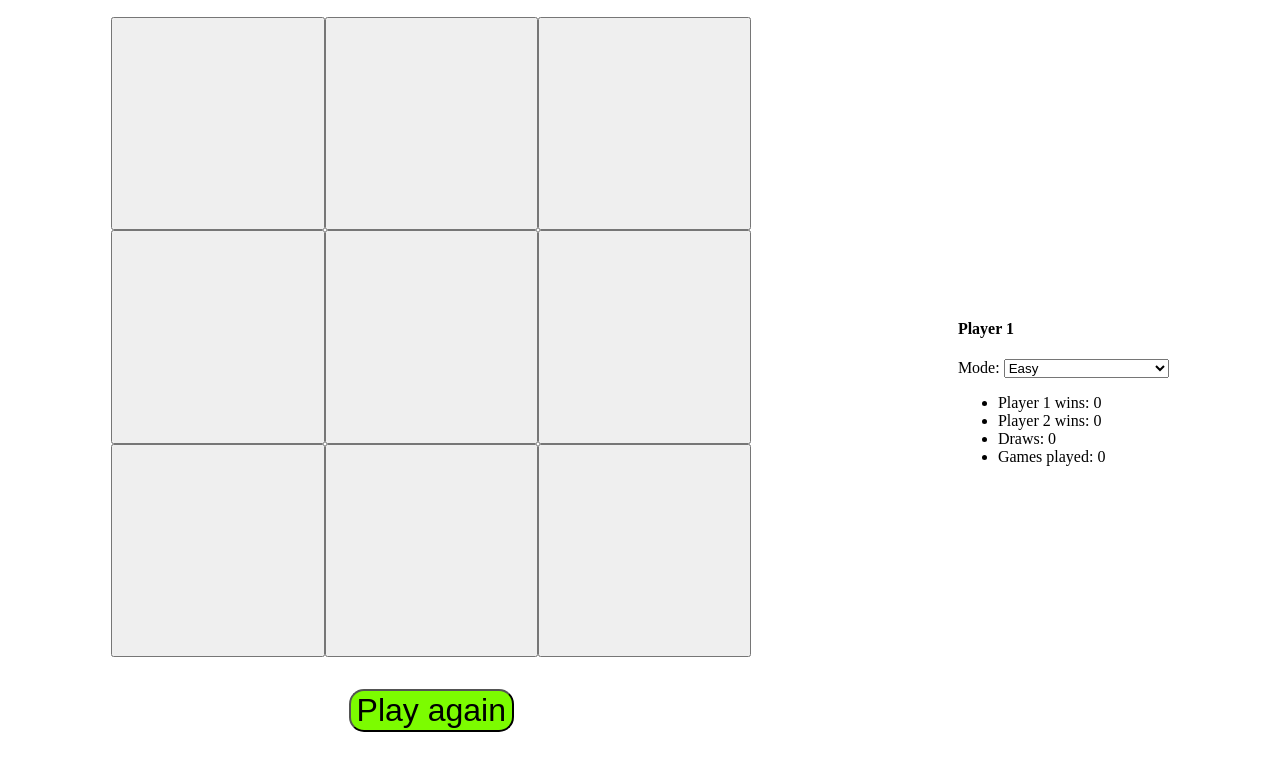
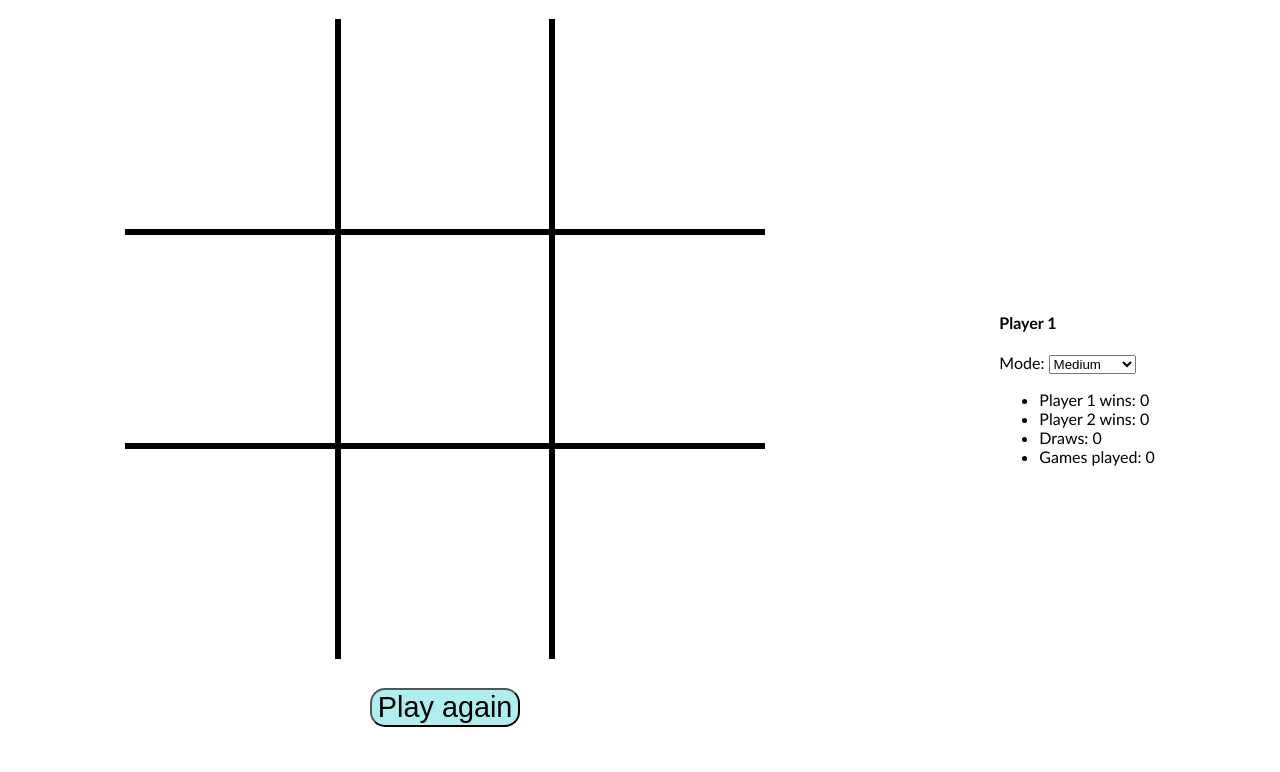
Before and after one commit to Rory-Sullivan/Tic-tac-toe, a plain HTML site: page index.html in a window 1280 px wide. Shown: the part 95-867 px from the top of the page. Drawn offline with Linux system fonts and the light colour scheme.

Commit message:
Styling changes.

```diff
--- a/MAIN.js
+++ b/MAIN.js
@@ -99,9 +99,14 @@
         // If there is a winner.
         for (let button of gameButtons) {
             button.disabled = true;
+            button.style.color = 'grey';
         }
         for (let position of game.winningPositions) {
-            gameButtons[position].style.color = 'red';
+            if (game.winner === 1) {
+                gameButtons[position].style.color = 'lime';
+            } else if (game.winner === 2) {
+                gameButtons[position].style.color = 'red';
+            }
         }
 
         if (game.winner === 0) {
--- a/index.html
+++ b/index.html
@@ -33,7 +33,7 @@
     </head>
 
     <body>
-        <h1 id="header">Rory's Tick Tack Toe Game</h1>
+        <h1 id="header">Rory's Tic-Tac-Toe Game</h1>
 
         <section id="settings"></section>
 
@@ -59,9 +59,9 @@
                 <label for="gameMode">Mode:</label>
                 <select name="gameMode" id="gameMode">
                     <option value="0">Two player</option>
-                    <option value="1" selected>Easy</option>
-                    <option value="2">Medium</option>
-                    <option value="3">Hard (impossible to win)</option>
+                    <option value="1">Easy</option>
+                    <option value="2" selected>Medium</option>
+                    <option value="3">Hard</option>
                 </select>
 
                 <ul>
--- a/styles/style.css
+++ b/styles/style.css
@@ -1,11 +1,14 @@
 /* General */
+html {
+    font-family: 'Trebuchet MS', Helvetica, sans-serif;
+}
 button:focus {
     outline: 0;
 }
 
 /* Main header */
 h1#header {
-    background: palegreen;
+    background: paleturquoise;
     text-align: center;
     padding: 0.5em;
 }
@@ -23,21 +26,75 @@
 
 div#board {
     width: 50vw;
-    min-width: 10em;
-    max-width: 90vh;
+    min-width: 300px;
+    max-width: 80vh;
     height: 50vw;
-    min-height: 10em;
-    max-height: 90vh;
+    min-height: 300px;
+    max-height: 80vh;
     display: grid;
     grid-template-columns: 1fr 1fr 1fr;
     grid-template-rows: 1fr 1fr 1fr;
 }
 
-div#buttons button {
+div#board button {
     width: initial;
     height: initial;
     text-align: center;
-    font-size: xx-large;
+    font-size: 4em;
+    color: black;
+    background-color: white;
+    border: none;
+}
+
+div#board #butt0 {
+    border-right: black solid 3px;
+    border-bottom: black solid 3px;
+}
+div#board #butt1 {
+    border-right: black solid 3px;
+    border-bottom: black solid 3px;
+    border-left: black solid 3px;
+}
+div#board #butt2 {
+    border-left: black solid 3px;
+    border-bottom: black solid 3px;
+}
+div#board #butt3 {
+    border-right: black solid 3px;
+    border-top: black solid 3px;
+    border-bottom: black solid 3px;
+}
+div#board #butt4 {
+    border-right: black solid 3px;
+    border-left: black solid 3px;
+    border-top: black solid 3px;
+    border-bottom: black solid 3px;
+}
+div#board #butt5 {
+    border-left: black solid 3px;
+    border-top: black solid 3px;
+    border-bottom: black solid 3px;
+}
+div#board #butt6 {
+    border-right: black solid 3px;
+    border-top: black solid 3px;
+}
+div#board #butt7 {
+    border-right: black solid 3px;
+    border-left: black solid 3px;
+    border-top: black solid 3px;
+}
+div#board #butt8 {
+    border-left: black solid 3px;
+    border-top: black solid 3px;
+}
+
+button#reset {
+    display: block;
+    margin: 1em auto;
+    background-color: paleturquoise;
+    border-radius: 15px;
+    font-size: 1.8em;
 }
 
 /* Metrics */
@@ -51,9 +108,6 @@
     font-style: normal;
 }
 
-button#reset {
-    display: block;
-    margin: 1em auto;
-    background-color: lawngreen;
-    border-radius: 15px;
+div#metric #p1Wins {
+    text-align: right;
 }
```
